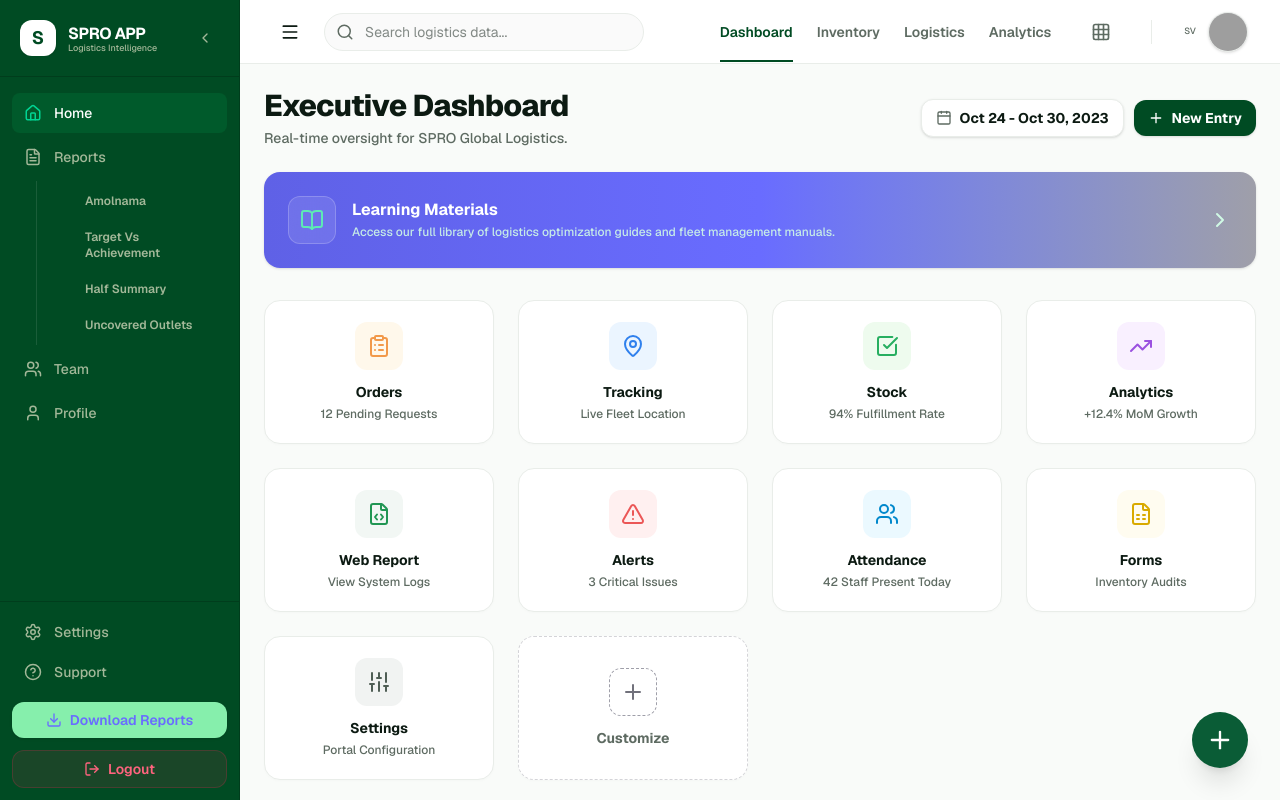
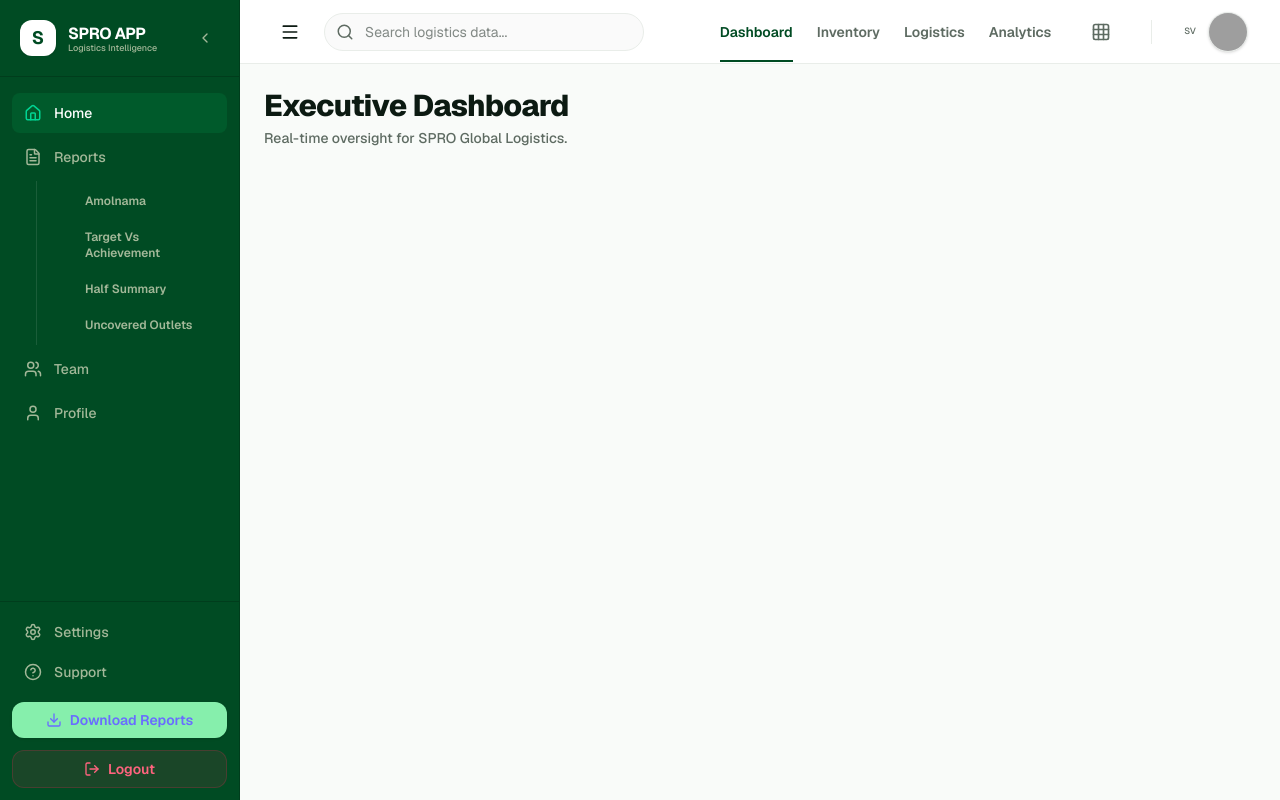
Before and after one commit to Nur-Alam-PRG-Dev/spro-app-frontend, a Next.js app: page / in a window 1280 px wide. Built offline with nearby package versions, Linux system fonts and the light colour scheme; sample sign-in values are in the browser's storage; grey boxes are pictures that could not be loaded.

Commit message:
the date selector fixed for uncovered outlet

```diff
--- a/src/app/page.jsx
+++ b/src/app/page.jsx
@@ -20,39 +20,8 @@
             Real-time oversight for SPRO Global Logistics.
           </p>
         </div>
-
-        {/* Header Actions */}
-        <div className="flex items-center gap-2.5">
-          {/* Custom Date Range Indicator */}
-          <button className="flex items-center gap-2 px-3.5 py-2 text-xs sm:text-sm bg-white border border-[var(--color-border)] rounded-xl font-bold text-[var(--color-text-main)] shadow-sm hover:bg-zinc-50 hover:bg-zinc-200 transition-colors">
-            <Calendar size={16} className="text-[var(--color-text-muted)]" />
-            <span>Oct 24 - Oct 30, 2023</span>
-          </button>
-
-          {/* New Entry Button */}
-          <button className="flex items-center gap-2 bg-[var(--color-primary)] hover:bg-[var(--color-primary-hover)] text-white px-3.5 py-2 rounded-xl text-xs sm:text-sm font-bold shadow-sm transition-colors">
-            <Plus size={16} />
-            <span>New Entry</span>
-          </button>
-        </div>
       </div>
 
-      {/* Learning Materials Banner */}
-      <LearningMaterials />
-
-      {/* Core Grid Options */}
-      <CardGrid />
-
-      {/* Charts & Split Timeline Log */}
-      <div className="flex flex-col lg:flex-row gap-6 mt-8">
-        <EfficiencyChart />
-        <ActivityLog />
-      </div>
-
-      {/* Floating Add Action Button (Mobile/Tablet accessibility) */}
-      <button className="fixed bottom-20 right-6 lg:bottom-8 lg:right-8 w-14 h-14 bg-[#0a5c36] hover:bg-[#074629] text-white rounded-full flex items-center justify-center shadow-xl transition-transform hover:scale-105 z-30">
-        <Plus size={28} />
-      </button>
     </div>
   );
 }
--- a/src/components/Header/Header.jsx
+++ b/src/components/Header/Header.jsx
@@ -138,7 +138,7 @@
           <div tabIndex={0} role="button" className="flex items-center gap-3 select-none">
             <div className="text-right flex flex-col">
               <h4 className="text-xs sm:text-sm font-bold text-[var(--color-text-main)] leading-tight">
-                {user ? user.aemp_name : 'Admin Console'}
+                {user ? (user.aemp_name?.split(' ')[0] || user.aemp_name) : 'Admin Console'}
               </h4>
               <span className="text-[10px] text-[var(--color-text-muted)] font-bold leading-normal">
                 {user ? user.aemp_usnm : 'SPRO'}
--- a/src/components/Reports/UncoveredOutletFilters.jsx
+++ b/src/components/Reports/UncoveredOutletFilters.jsx
@@ -190,6 +190,10 @@
                       );
                       const isSelected = date === dateStr;
 
+                      const today = new Date();
+                      const todayStr = `${today.getFullYear()}-${String(today.getMonth() + 1).padStart(2, "0")}-${String(today.getDate()).padStart(2, "0")}`;
+                      const isToday = dateStr === todayStr;
+
                       let cellClass =
                         "py-2 cursor-pointer transition-colors relative flex items-center justify-center h-8 sm:h-9 rounded-full ";
                       let innerClass =
@@ -199,7 +203,7 @@
                         cellClass += "bg-emerald-50 text-emerald-800";
                         innerClass +=
                           "bg-[var(--color-primary)] text-white font-extrabold shadow-sm";
-                      } else if (isSameDay) {
+                      } else if (isToday) {
                         innerClass +=
                           "bg-[var(--color-primary-light)] text-[var(--color-primary)] font-extrabold";
                       } else {
```
